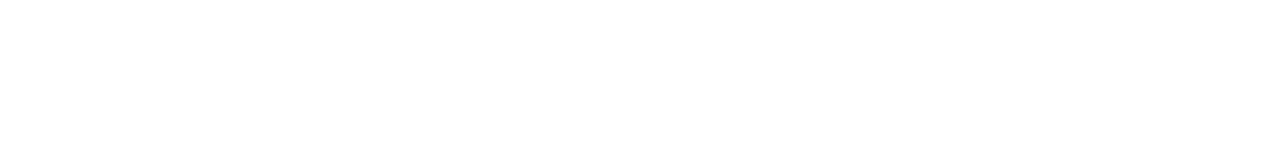
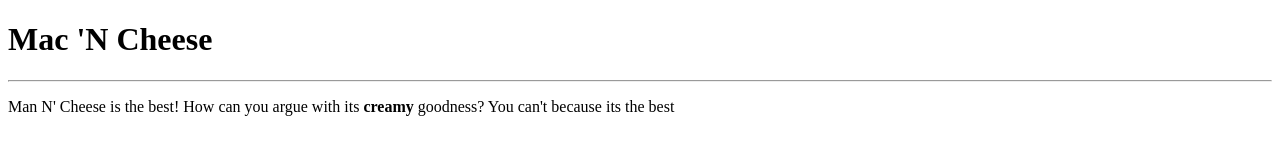
Before and after one commit to T4nGe4nT/favfood, a plain HTML site: page index.html in a window 1280 px wide. Drawn offline with Linux system fonts and the light colour scheme.

Commit message:
Moved body to correct file Directions to index

```diff
--- a/index.html
+++ b/index.html
@@ -3,10 +3,15 @@
 <head>
     <meta charset="UTF-8">
     <meta name="viewport" content="width=device-width, initial-scale=1.0">
-    <title>Document</title>
+    <title>My Favorite Recipe</title>
     <link rel="stylesheet" href="styles.css">
 </head>
 <body>
+    <h1>Mac 'N Cheese</h1>
+    <hr>
+    <p> Man N' Cheese is the best! How can you argue with its <b>creamy</b> goodness? You can't because its the best</p>
+    <br>
+    <p></p>
 
 </body>
 </html>
```
Also changed, not shown: directions.html (+1 -1 lines), ingrediants.html (+1 -1 lines).
